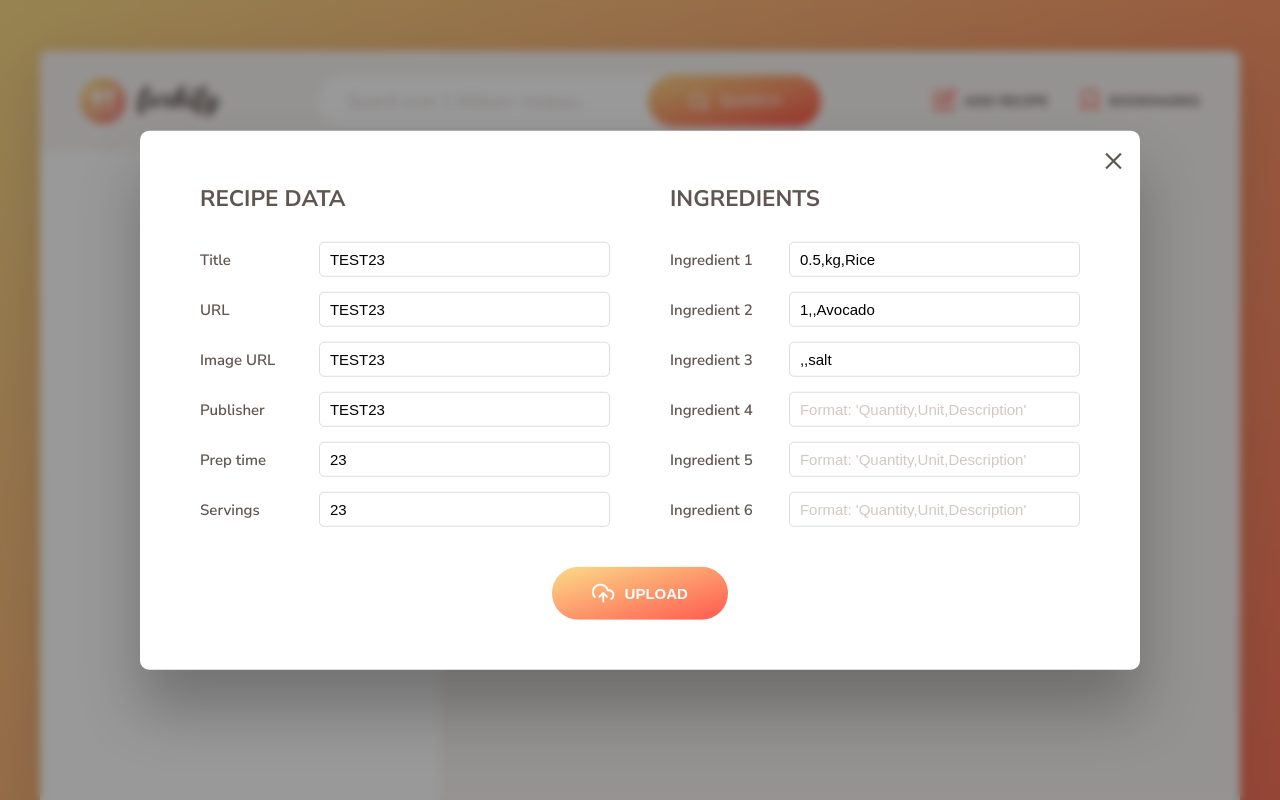
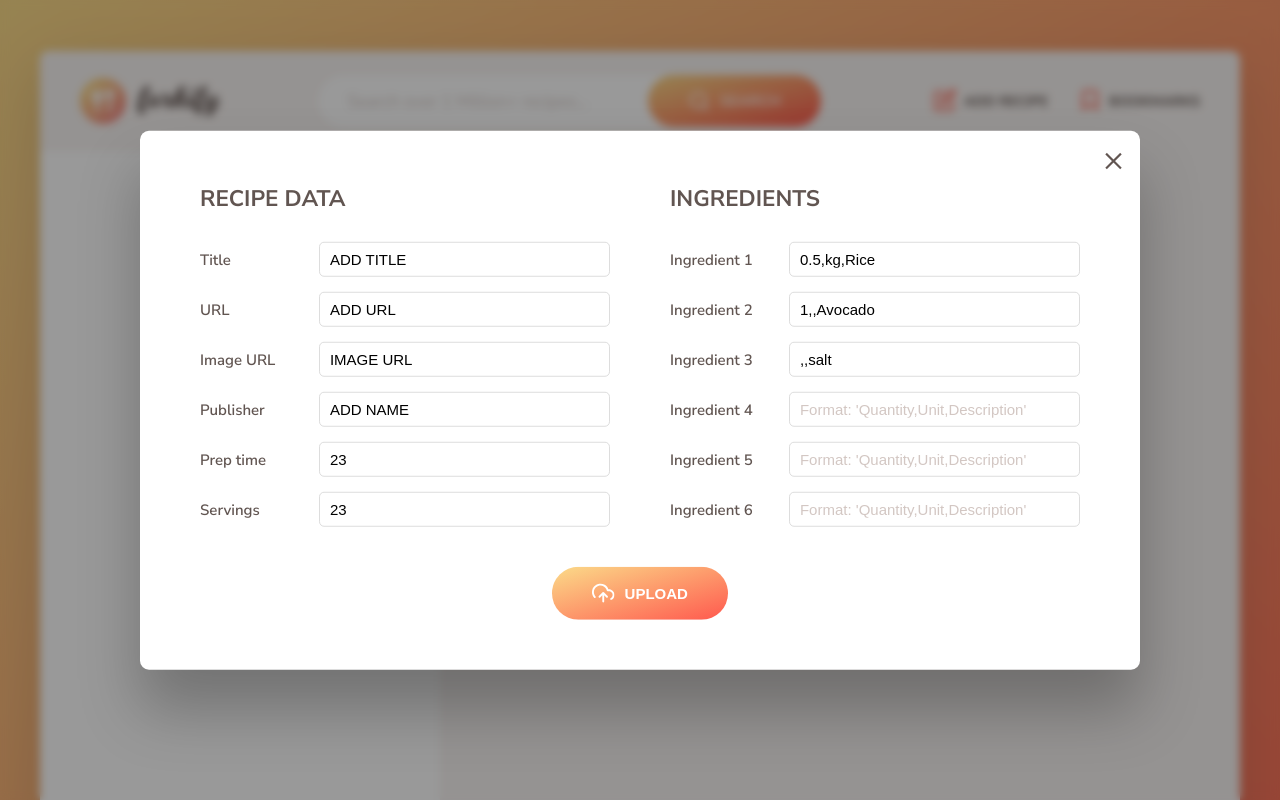
Before and after one commit to iampsr8/Forkify, a website built with Parcel: page index.html in a window 1280 px wide. Both pictures are taken after a click on the button "ADD RECIPE". Shown: the top 800 px of the page. Built offline with nearby package versions, Linux system fonts and the light colour scheme.

Commit message:
Final commit🚀

```diff
--- a/index.html
+++ b/index.html
@@ -293,13 +293,13 @@
         <div class="upload__column">
           <h3 class="upload__heading">Recipe data</h3>
           <label>Title</label>
-          <input value="TEST23" required name="title" type="text" />
+          <input value="ADD TITLE" required name="title" type="text" />
           <label>URL</label>
-          <input value="TEST23" required name="sourceUrl" type="text" />
+          <input value="ADD URL" required name="sourceUrl" type="text" />
           <label>Image URL</label>
-          <input value="TEST23" required name="image" type="text" />
+          <input value="IMAGE URL" required name="image" type="text" />
           <label>Publisher</label>
-          <input value="TEST23" required name="publisher" type="text" />
+          <input value="ADD NAME" required name="publisher" type="text" />
           <label>Prep time</label>
           <input value="23" required name="cookingTime" type="number" />
           <label>Servings</label>
```
